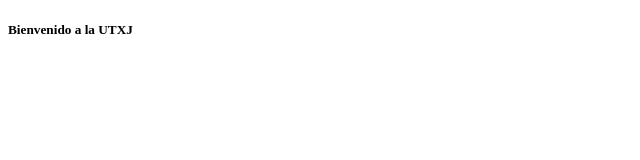
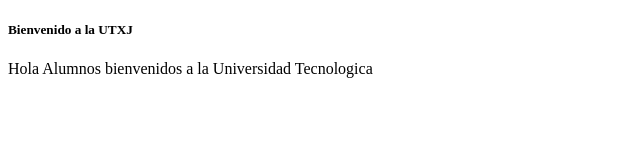
Before and after one commit to acazares76/PracticaGithub, a plain HTML site: page index.html in a window 1280 px wide. Shown: the whole page, without its empty margins (0-640 px from the left). Drawn offline with Linux system fonts and the light colour scheme.

Commit message:
Agregando un parrafo a index

```diff
--- a/index.html
+++ b/index.html
@@ -8,5 +8,6 @@
 </head>
 <body>
 <h5>Bienvenido a la UTXJ</h5>
+<p>Hola Alumnos bienvenidos a la Universidad Tecnologica</p>
 </body>
 </html>
```
